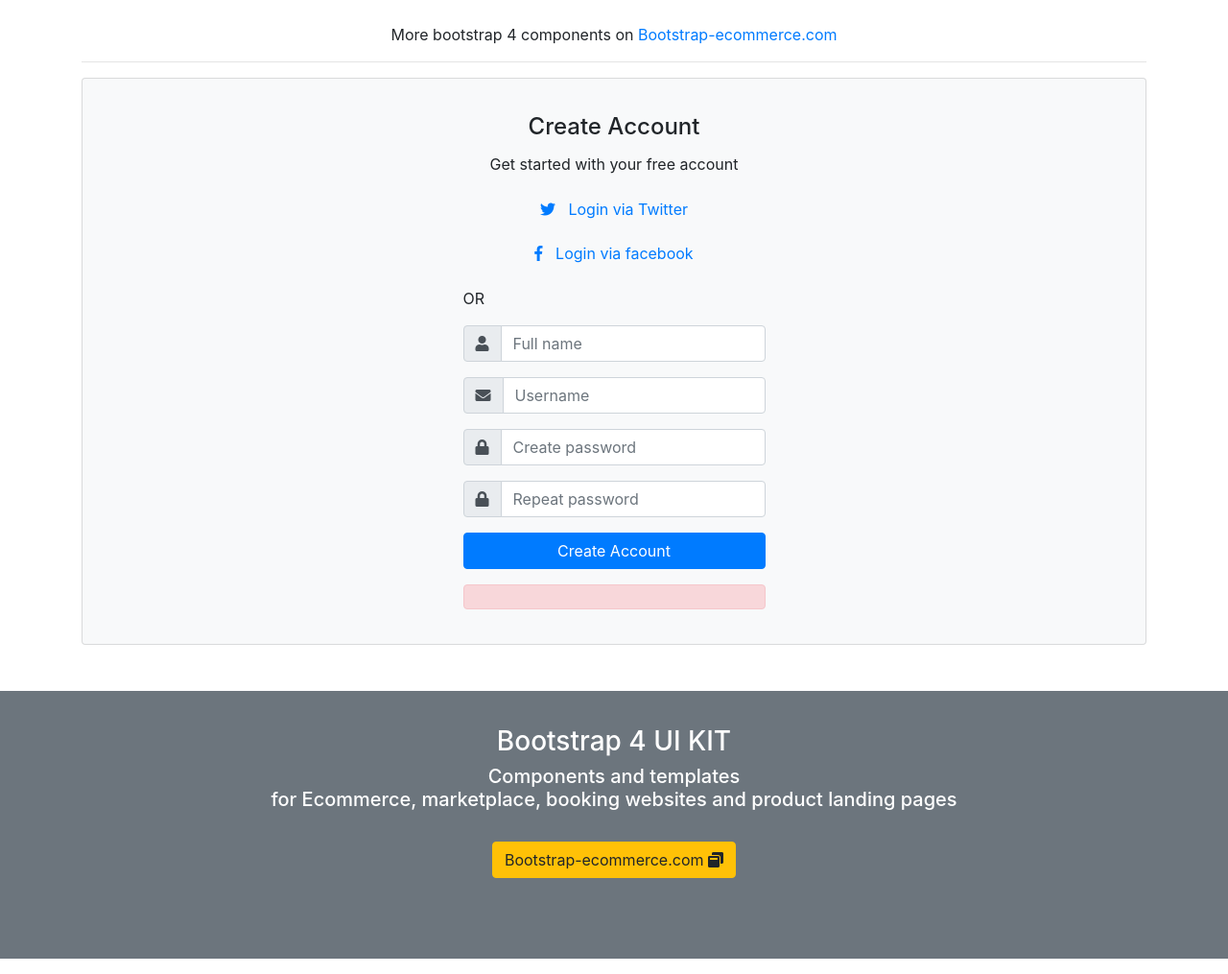
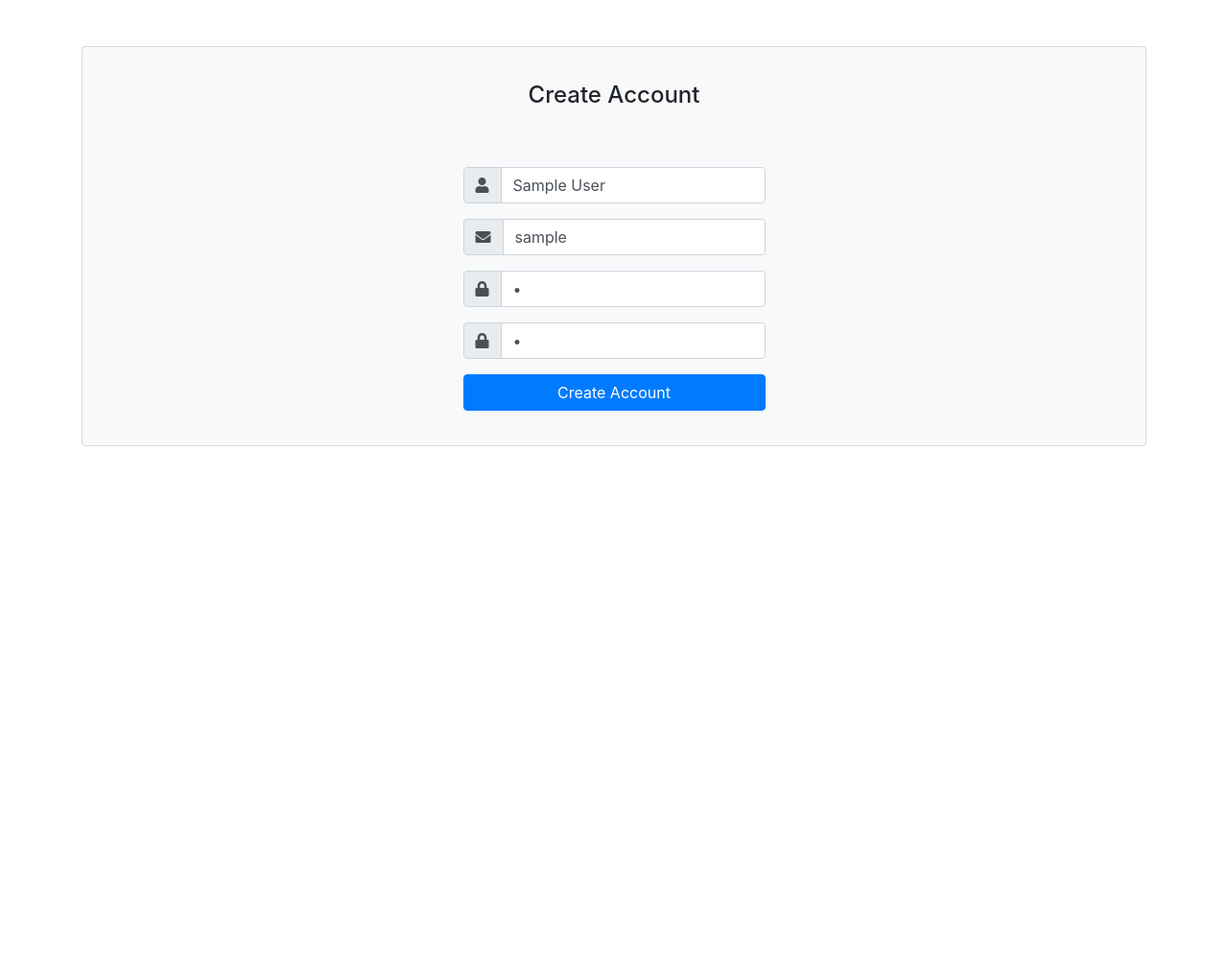
Before and after one commit to AzikDeveloper/HR-Management, a Django app: template hrm/templates/hrm/register.html in a window 1280 px wide. Shown: the whole page at 96% size. After the commit the page ends 465 px from the top, so only its background shows below. Run offline with Django 3.2, Linux system fonts and the light colour scheme; the template is opened without the code that fills it: most values are stand-ins (such as "Sample title", 1, 10 or a date in 2020); some libraries are stand-ins or nearby versions.

Commit message:
improvements in register page
added register form validators and chance to show every invalid form field

```diff
--- a/hrm/templates/hrm/register.html
+++ b/hrm/templates/hrm/register.html
@@ -1,123 +1,57 @@
-<!--{% load static %}-->
-
-<!--<link rel="stylesheet" type="text/css" href = "{% static 'hrm/css/register.css' %}">-->
-
-<!--<style>-->
-<!--    .alert{-->
-<!--    color: red;-->
-<!--    }-->
-<!--</style>-->
-<!--<div class="card">-->
-<!--      <div class="card-body">-->
-<!--          <form method="POST" action="">-->
-<!--          {% csrf_token %}-->
-<!--          <div class="container">-->
-<!--                <h1>Register</h1>-->
-<!--                <hr>-->
-<!--                Username-->
-<!--                <input type="text" name="username" maxlength="150" id="id_username">-->
-<!--                <div class="alert">{{username_error}}</div>-->
-<!--                First name-->
-<!--                <input type="text" name="first_name" maxlength="150" id="id_first_name">-->
-<!--                <div class="alert">{{first_name_error}}</div>-->
-<!--                Last name-->
-<!--                <input type="text" name="last_name" maxlength="150" id="id_last_name">-->
-<!--                <div class="alert">{{last_name_error}}</div>-->
-<!--                Password-->
-<!--                <input type="password" name="password1" autocomplete="new-password" required="" id="id_password1">-->
-<!--                <div class="alert">{{password_error}}</div>-->
-<!--                Password confirmation-->
-<!--                <input type="password" name="password2" autocomplete="new-password" required="" id="id_password2">-->
-<!--                <div class="alert">{{password_conf_error}}</div>-->
-<!--                <hr>-->
-<!--                <p>By creating an account you agree to our <a href="#">Terms & Privacy</a>.</p>-->
-<!--                <button type="submit" class="registerbtn">Register</button>-->
-<!--          </div>-->
-
-<!--          <div class="container login">-->
-<!--            <p>Already have an account? <a href="{% url 'login' %}">Log in</a>.</p>-->
-<!--          </div>-->
-
-<!--      </form>-->
-<!--</div>-->
-
-
-
-
-
-<!--</div>-->
+<!DOCTYPE html>
+<html>
+	<head>
 		<link href="//maxcdn.bootstrapcdn.com/bootstrap/4.0.0/css/bootstrap.min.css" rel="stylesheet" id="bootstrap-css">
 		<script src="//maxcdn.bootstrapcdn.com/bootstrap/4.0.0/js/bootstrap.min.js"></script>
 		<script src="//cdnjs.cloudflare.com/ajax/libs/jquery/3.2.1/jquery.min.js"></script>
-<!------ Include the above in your HEAD tag ---------->
-
 		<link rel="stylesheet" href="https://use.fontawesome.com/releases/v5.0.8/css/all.css">
-
-
+		<title>
+			Registration
+		</title>
+	<head/>
+	<body>
 		<div class="container">
-<br>  <p class="text-center">More bootstrap 4 components on <a href="http://bootstrap-ecommerce.com/"> Bootstrap-ecommerce.com</a></p>
-<hr>
-
-
-
-
-
+		<br><br>
 		<div class="card bg-light">
 			<article class="card-body mx-auto" style="max-width: 400px;">
 				<h4 class="card-title mt-3 text-center">Create Account</h4>
-	<p class="text-center">Get started with your free account</p>
-	<p>
-		<a href="" class="btn btn-block btn-twitter"> <i class="fab fa-twitter"></i>   Login via Twitter</a>
-		<a href="" class="btn btn-block btn-facebook"> <i class="fab fa-facebook-f"></i>   Login via facebook</a>
-	</p>
-	<p class="divider-text">
-        <span class="bg-light">OR</span>
-    </p>
+				<br><br>
 				<form action="" method="POST">
 					{% csrf_token %}
 					<div class="form-group input-group">
 						<div class="input-group-prepend">
 							<span class="input-group-text"> <i class="fa fa-user"></i> </span>
 						 </div>
-        <input name="full_name" class="form-control" placeholder="Full name" type="text" autocomplete="false">
-    </div> <!-- form-group// -->
+						<input name="full_name" value="{{full_name}}" class="form-control" placeholder="Full name" type="text" autocomplete="false" required>
+					</div>
 					<div class="form-group input-group">
 						<div class="input-group-prepend">
 							<span class="input-group-text"> <i class="fa fa-envelope"></i> </span>
 						 </div>
-        <input name="username" class="form-control" placeholder="Username" type="text" autocomplete="false">
-    </div> <!-- form-group end.// -->
+						<input name="username" value="{{username}}" class="form-control" placeholder="Username" type="text" autocomplete="false" required>
+					</div>
 					<div class="form-group input-group">
 						<div class="input-group-prepend">
 							<span class="input-group-text"> <i class="fa fa-lock"></i> </span>
 						</div>
-        <input name="password1" class="form-control" placeholder="Create password" type="password" autocomplete="new-password">
-    </div> <!-- form-group// -->
+						<input name="password1" value="{{password1}}" class="form-control" placeholder="Create password" type="password" autocomplete="new-password" required>
+					</div>
 					<div class="form-group input-group">
 						<div class="input-group-prepend">
 							<span class="input-group-text"> <i class="fa fa-lock"></i> </span>
 						</div>
-        <input name="password2" class="form-control" placeholder="Repeat password" type="password" autocomplete="false">
-    </div> <!-- form-group// -->
+						<input name="password2" value="{{password2}}" class="form-control" placeholder="Repeat password" type="password" autocomplete="false" required>
+					</div>
 					<div class="form-group">
 						<button type="submit" class="btn btn-primary btn-block"> Create Account  </button>
-    </div> <!-- form-group// -->
+					</div>
+					{% if error %}
 						<div class="alert alert-danger">{{error}}</div>
+					{% endif %}
 				</form>
 			</article>
-</div> <!-- card.// -->
-
 			</div>
-<!--container end.//-->
-
+		</div>
+	</body>
 	<br><br>
-<article class="bg-secondary mb-3">
-<div class="card-body text-center">
-    <h3 class="text-white mt-3">Bootstrap 4 UI KIT</h3>
-<p class="h5 text-white">Components and templates  <br> for Ecommerce, marketplace, booking websites
-and product landing pages</p>   <br>
-<p><a class="btn btn-warning" target="_blank" href="http://bootstrap-ecommerce.com/"> Bootstrap-ecommerce.com
- <i class="fa fa-window-restore "></i></a></p>
-</div>
-<br><br>
-</article>
+</html>
--- a/hrm/templates/hrm/section.html
+++ b/hrm/templates/hrm/section.html
@@ -2,7 +2,6 @@
 {% block content %}
 
 <div class="container m-2">
-    <h3 class="mb-3 text-success">{{section}} section</h3>
     <div class="row">
         <div class="col-md">
             <div class="card m-1">
```
Also changed, not shown: hrm/signals.py (+11 -7 lines), hrm/templates/hrm/tasks.html (+7 -7 lines), hrm/views.py (+40 -13 lines), db.sqlite3. Lines whose indentation alone changed are shown as unchanged.
